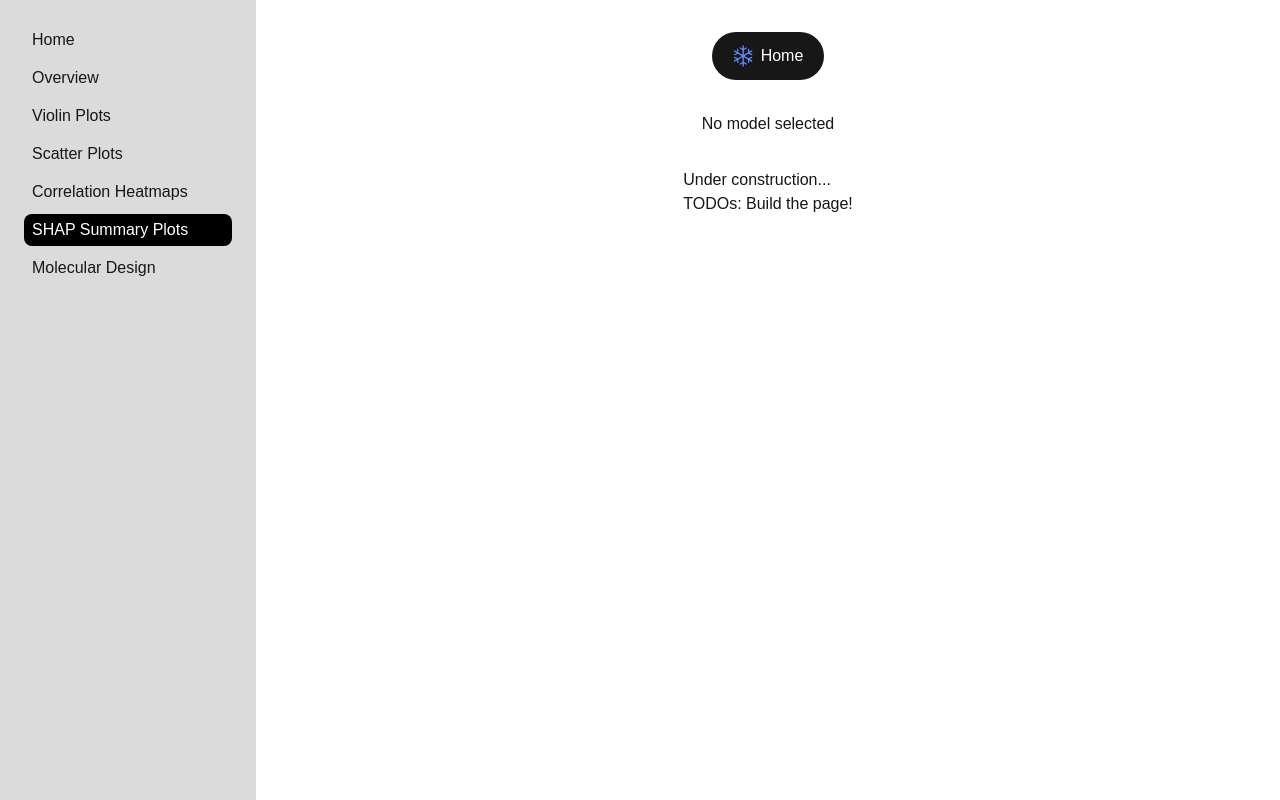
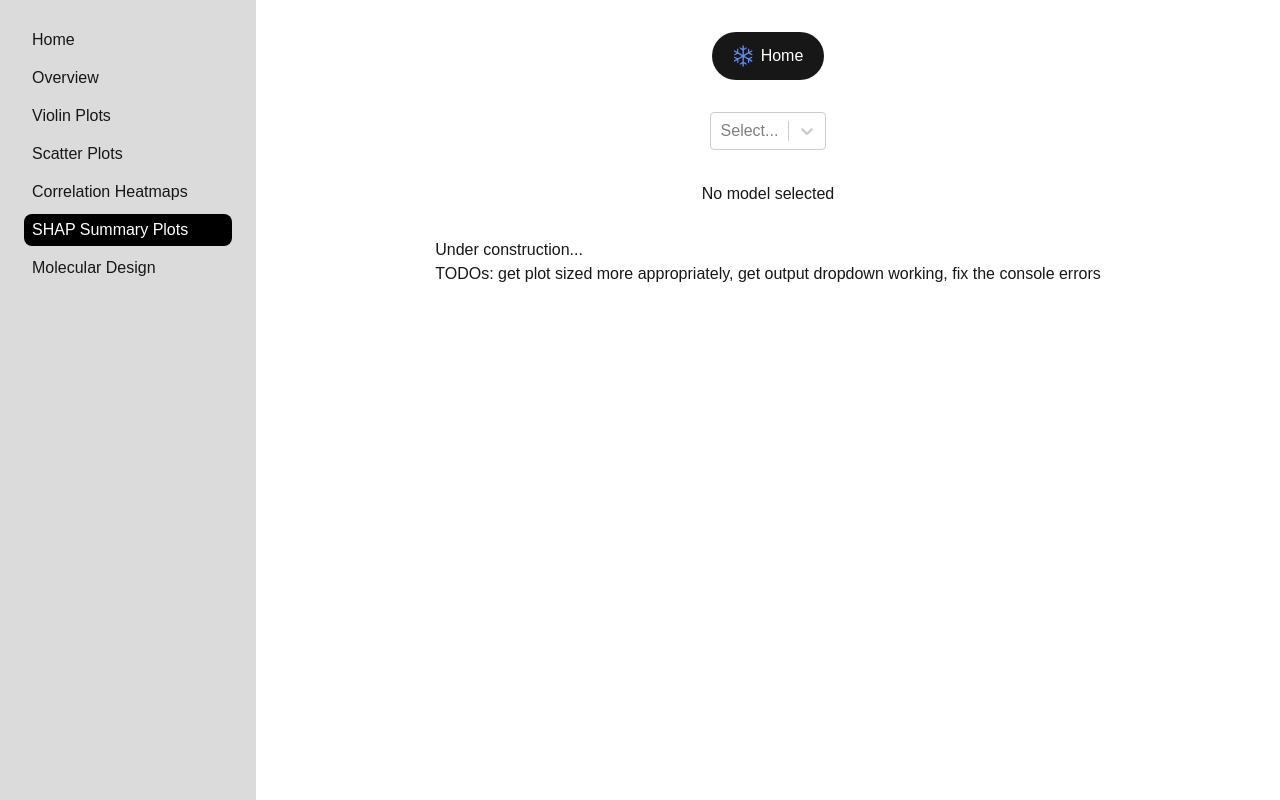
Before and after one commit to kylecsnow/js-ml-dashboard, a Next.js app in the folder frontend/: page /shap-summary-plots in a window 1280 px wide. Built offline with nearby package versions, Linux system fonts and the light colour scheme; no server answers.

Commit message:
get shap-summary-plot partially working; can't switch outputs; still WIP

```diff
--- a/frontend/app/shap-summary-plots/page.tsx
+++ b/frontend/app/shap-summary-plots/page.tsx
@@ -3,6 +3,7 @@
 import dynamic from 'next/dynamic';
 import Image from "next/image";
 import Link from 'next/link';
+import Select from 'react-select';
 import Sidebar from '../components/Sidebar';
 import { useState, useEffect } from 'react';
 import { useModel } from '../contexts/ModelContext';
@@ -55,7 +56,7 @@ const ShapSummaryPlotsPage = () => {
             headers: {
               'Content-Type': 'application/json',
             },
-            body: JSON.stringify({ selected_variables: selectedOutputVariable }), // Send as JSON
+            body: JSON.stringify({ selected_output: selectedOutputVariable }), // Send as JSON
           }
         );
         const data = await response.json();
@@ -90,6 +91,16 @@ const ShapSummaryPlotsPage = () => {
           </Link>
 
         </div>
+        <div className="relative">
+          <Select
+            options={outputVariableOptions}
+            onChange={(selected) => setSelectedOutputVariable(selected.map(option => option.value))}
+            value={outputVariableOptions.filter(option => selectedOutputVariable.includes(option.value))} // Set selected values
+            name="selected-variables"
+            className="basic-multi-select"
+            classNamePrefix="select"
+          />
+        </div>
         <div>
           <h2>
             {selectedModel
@@ -100,7 +111,7 @@ const ShapSummaryPlotsPage = () => {
         </div>
         <div>
           <h1>Under construction...</h1>
-          <p>TODOs: Build the page!</p>
+          <p>TODOs: get plot sized more appropriately, get output dropdown working, fix the console errors </p>
         </div>
         {/* <div className="flex gap-4">
           <div>
```
